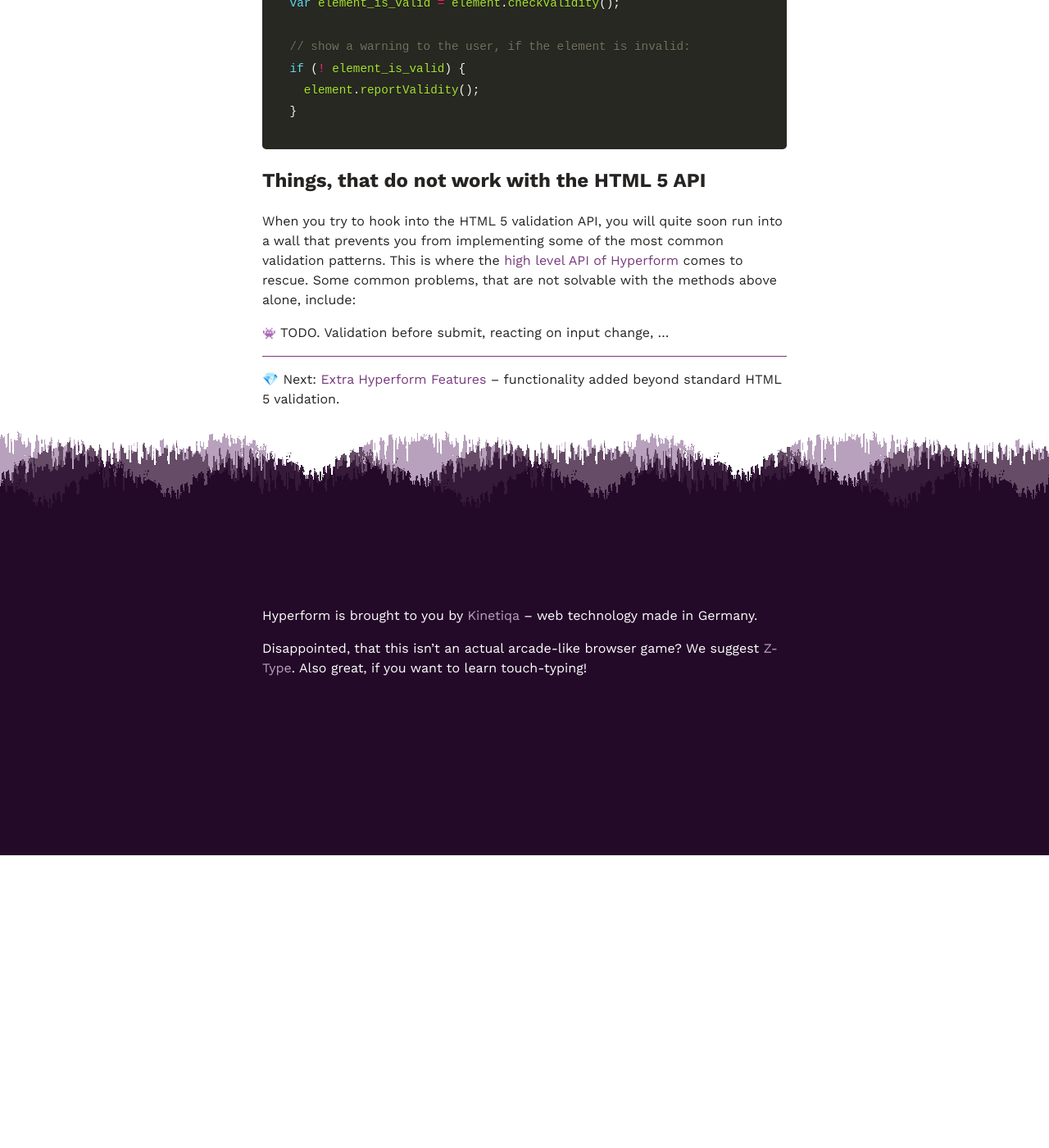
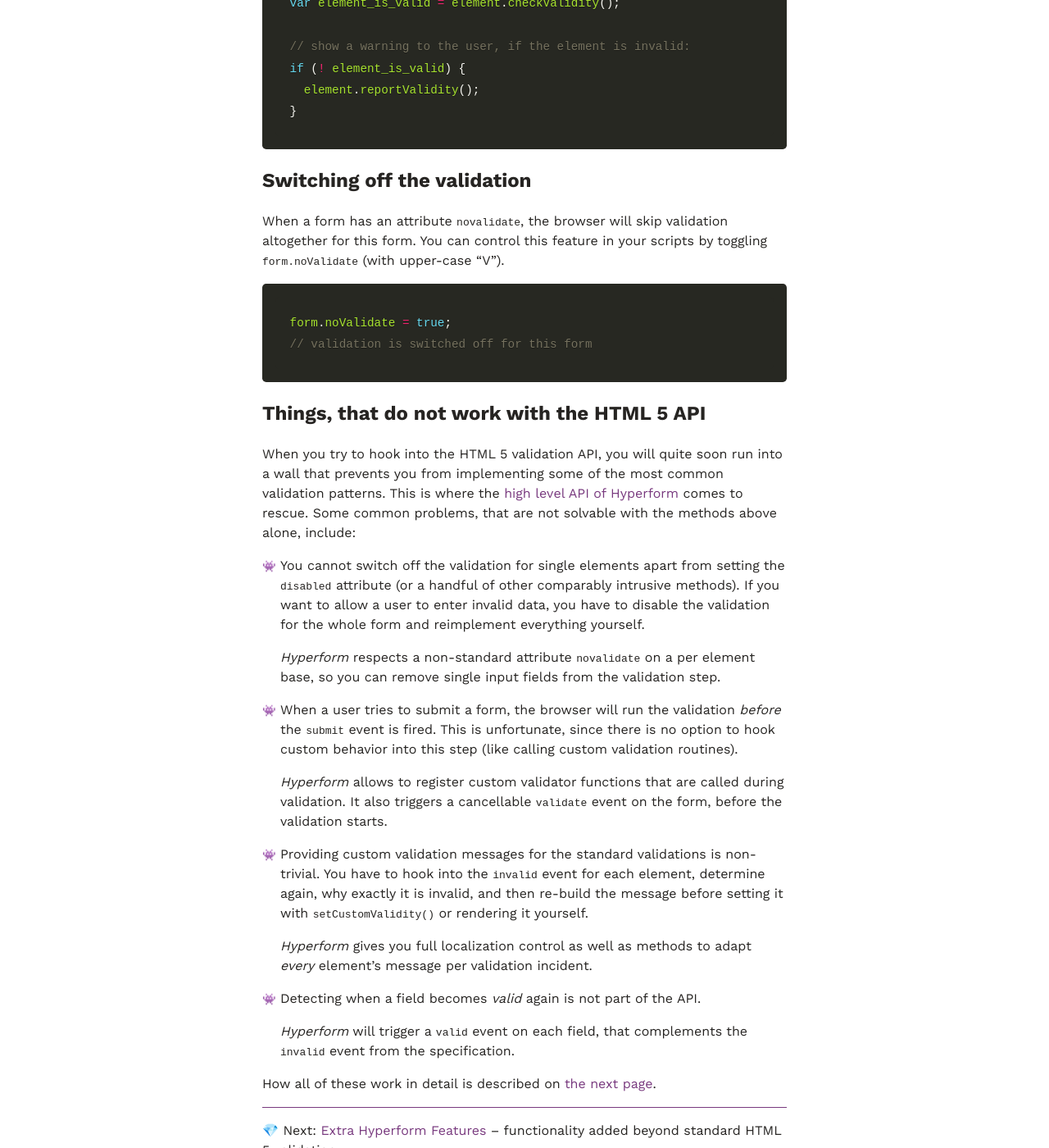
Before and after one commit to hyperform/hyperform.github.io, a Jekyll site: the page built from docs/low_level_api.md, in a window 1280 px wide and 1400 px high, scrolled down 2719 px. Shown: the whole window at 82% size. Built offline with Jekyll 4.4.1, drawn with Linux system fonts in a browser that asks for light colours; emoji names are drawn with the system emoji font; some web fonts are replaced; before the commit the page ends 3762 px from its top, so only the background shows below that.

Commit message:
work on docs

````diff
--- a/docs/low_level_api.md
+++ b/docs/low_level_api.md
@@ -107,6 +107,18 @@ if (! element_is_valid) {
 }
 ```
 
+## Switching off the validation
+
+When a form has an attribute `novalidate`, the browser will skip validation
+altogether for this form. You can control this feature in your scripts by
+toggling `form.noValidate` (with upper-case “V”).
+
+```js
+form.noValidate = true;
+// validation is switched off for this form
+```
+
+
 ## Things, that do not work with the HTML 5 API
 
 When you try to hook into the HTML 5 validation API, you will quite soon run
@@ -115,7 +127,40 @@ validation patterns. This is where the [high level API of
 Hyperform](high_level_api.html) comes to rescue. Some common problems, that
 are not solvable with the methods above alone, include:
 
-* TODO. Validation before submit, reacting on input change, ...
+*   You cannot switch off the validation for single elements apart from setting
+    the `disabled` attribute (or a handful of other comparably intrusive
+    methods). If you want to allow a user to enter invalid data, you have to
+    disable the validation for the whole form and reimplement everything
+    yourself.
+
+    _Hyperform_ respects a non-standard attribute `novalidate` on a per
+    element base, so you can remove single input fields from the validation
+    step.
+
+*   When a user tries to submit a form, the browser will run the validation
+    _before_ the `submit` event is fired. This is unfortunate, since there is
+    no option to hook custom behavior into this step (like calling custom
+    validation routines).
+
+    _Hyperform_ allows to register custom validator functions that are called
+    during validation. It also triggers a cancellable `validate` event on the
+    form, before the validation starts.
+
+*   Providing custom validation messages for the standard validations is
+    non-trivial. You have to hook into the `invalid` event for each element,
+    determine again, why exactly it is invalid, and then re-build the message
+    before setting it with `setCustomValidity()` or rendering it yourself.
+
+    _Hyperform_ gives you full localization control as well as methods to
+    adapt _every_ element’s message per validation incident.
+
+*   Detecting when a field becomes _valid_ again is not part of the API.
+
+    _Hyperform_ will trigger a `valid` event on each field, that complements
+    the `invalid` event from the specification.
+
+How all of these work in detail is described on [the next
+page](high_level_api.html).
 
 ----
 
````
Also changed, not shown: docs/high_level_api.md (+7 -3 lines).
